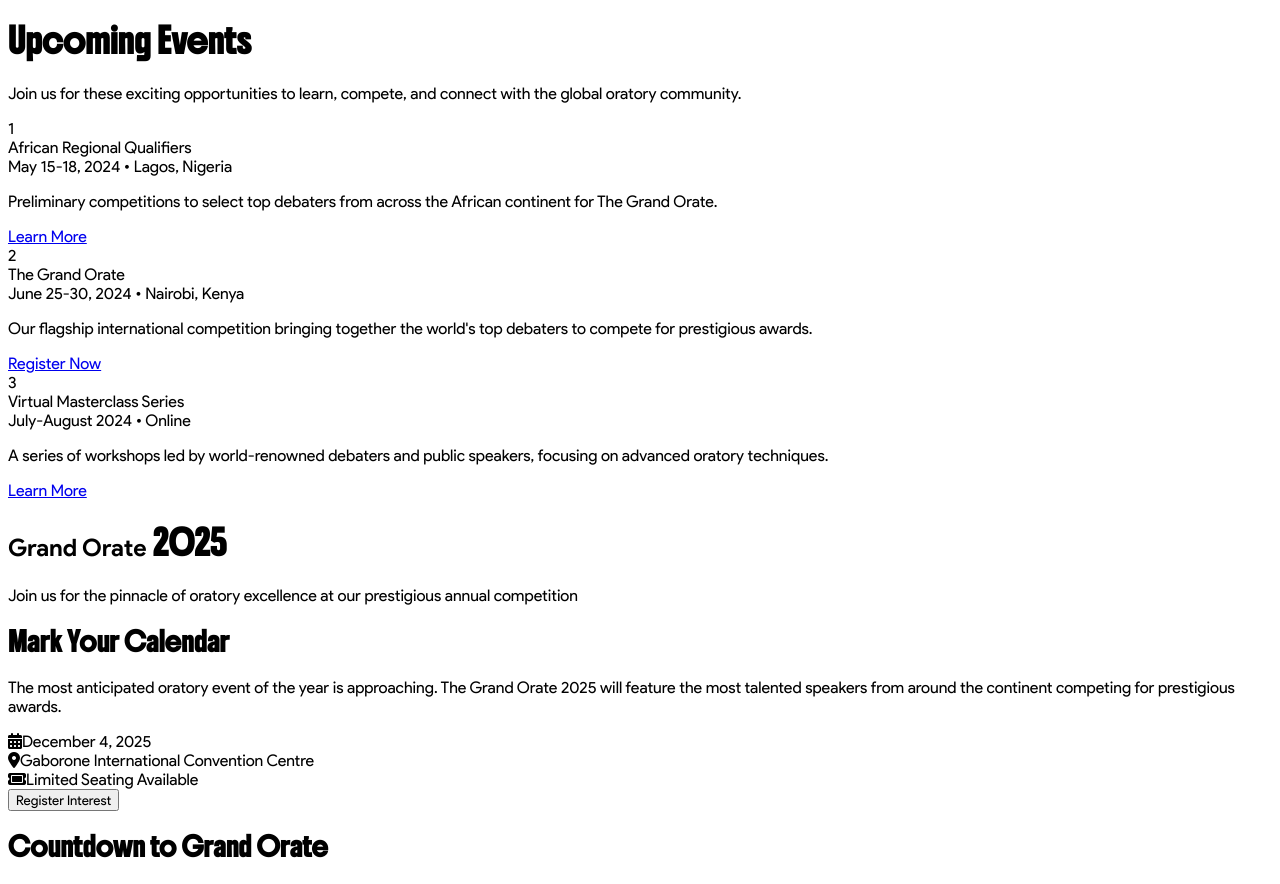
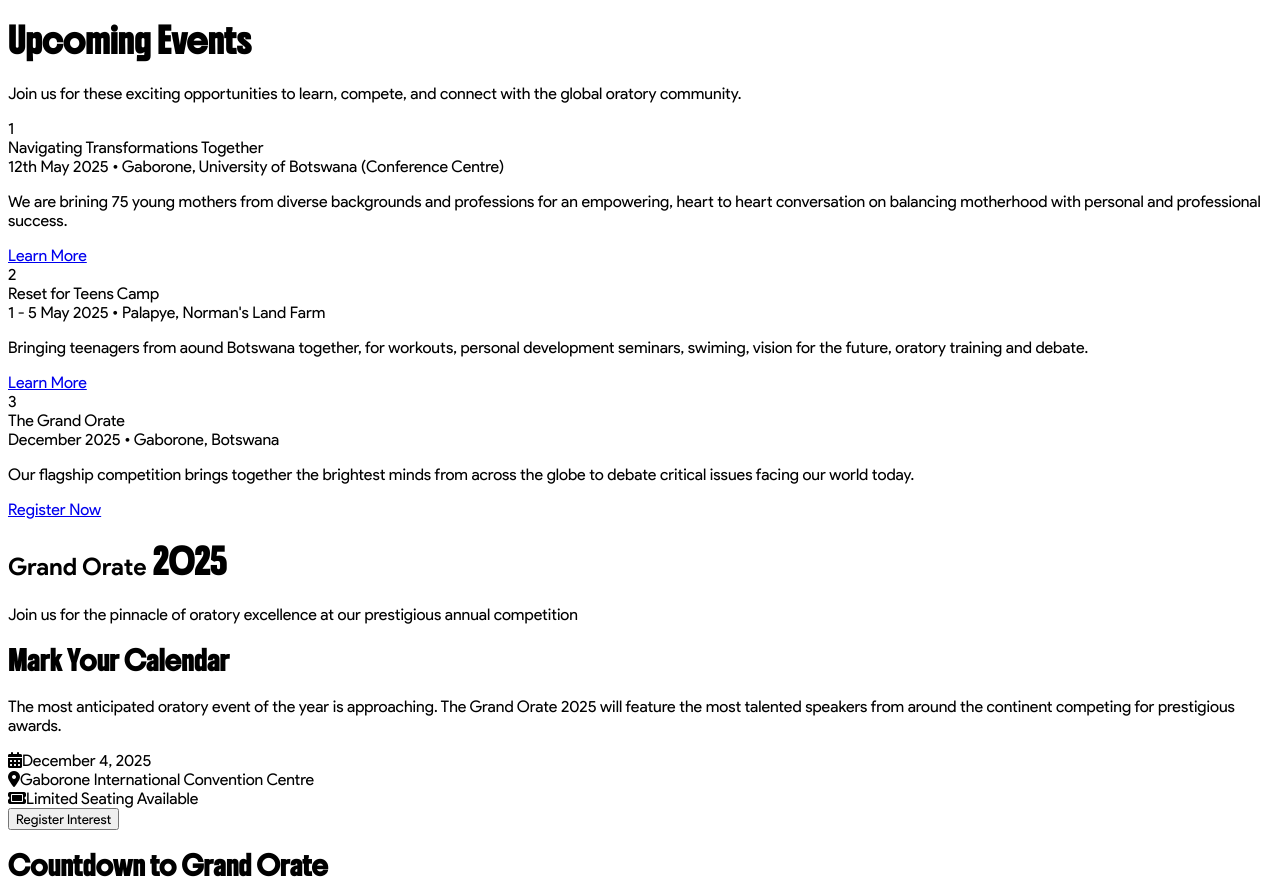
Before and after one commit to oratoryleague/Oratory-League, a React (Vite) app in the folder client/: page / in a window 1280 px wide. Shown: the part 9600-10484 px from the top of the page. Built offline with nearby package versions, Linux system fonts and the light colour scheme.

Commit message:
Update upcoming events with new information

```diff
--- a/client/src/components/home/UpcomingEvents.tsx
+++ b/client/src/components/home/UpcomingEvents.tsx
@@ -140,29 +140,29 @@ export const UpcomingEvents = () => {
           {/* Event 1 */}
           <Event
             number="1"
-            title="African Regional Qualifiers"
-            dates="May 15-18, 2024"
-            location="Lagos, Nigeria"
-            description="Preliminary competitions to select top debaters from across the African continent for The Grand Orate."
+            title="Navigating Transformations Together"
+            dates="12th May 2025"
+            location="Gaborone, University of Botswana (Conference Centre)"
+            description="We are brining 75 young mothers from diverse backgrounds and professions for an empowering, heart to heart conversation on balancing motherhood with personal and professional success."
           />
 
           {/* Event 2 */}
           <Event
             number="2"
-            title="The Grand Orate"
-            dates="June 25-30, 2024"
-            location="Nairobi, Kenya"
-            description="Our flagship international competition bringing together the world's top debaters to compete for prestigious awards."
+            title="Reset for Teens Camp"
+            dates="1 - 5 May 2025"
+            location="Palapye, Norman's Land Farm"
+            description="Bringing teenagers from aound Botswana together, for workouts, personal development seminars, swiming, vision for the future, oratory training and debate."
             isRight={true}
           />
 
           {/* Event 3 */}
           <Event
             number="3"
-            title="Virtual Masterclass Series"
-            dates="July-August 2024"
-            location="Online"
-            description="A series of workshops led by world-renowned debaters and public speakers, focusing on advanced oratory techniques."
+            title="The Grand Orate"
+            dates="December 2025"
+            location="Gaborone, Botswana"
+            description="Our flagship competition brings together the brightest minds from across the globe to debate critical issues facing our world today."
           />
         </div>
       </div>
```
